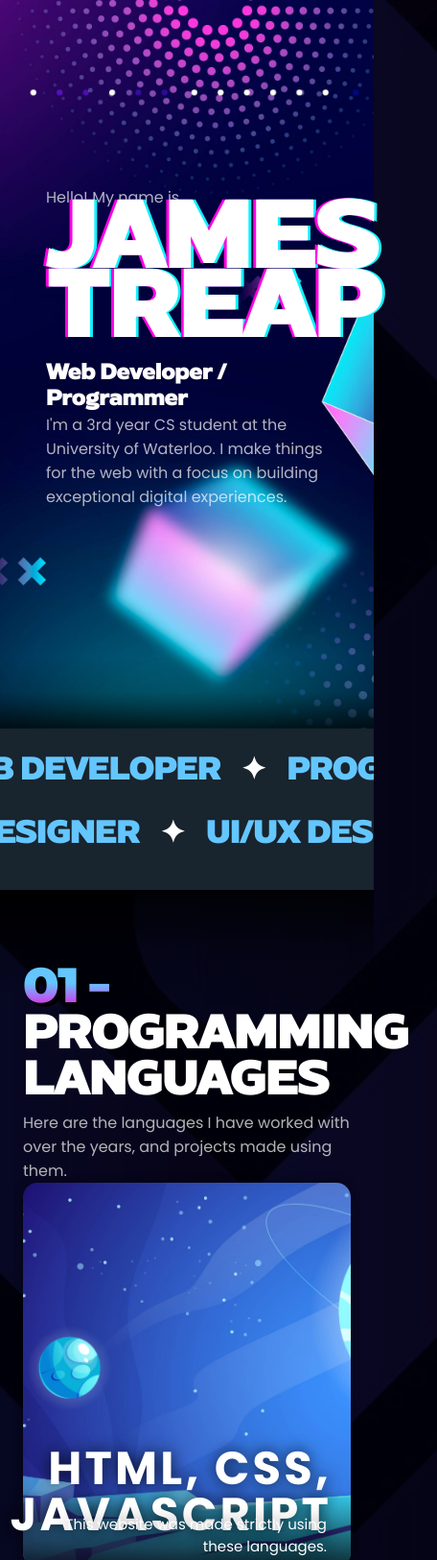
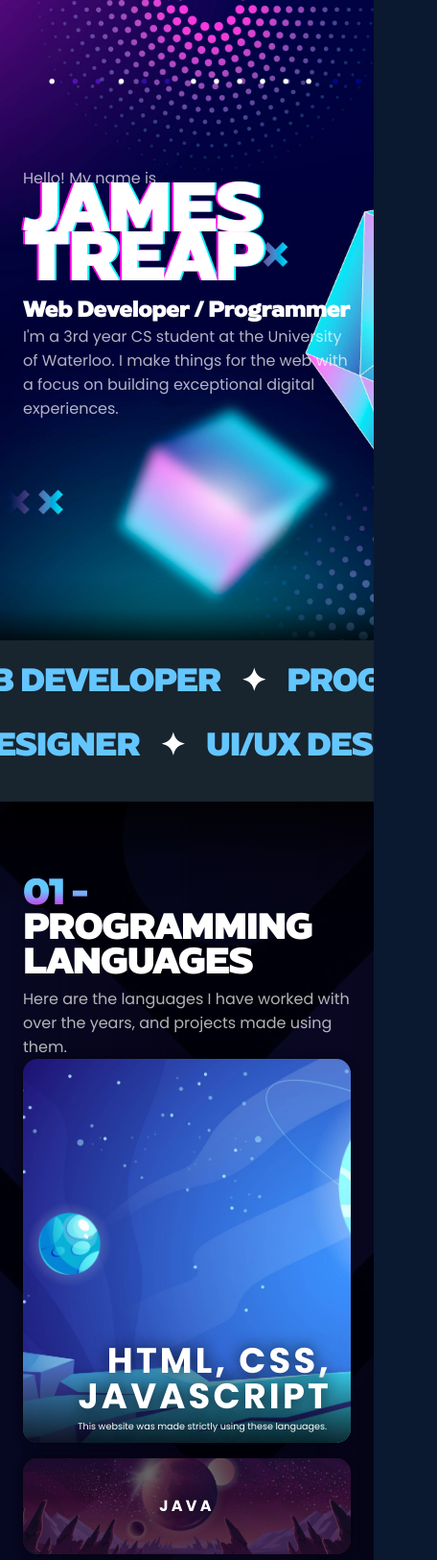
Before and after one commit to JamesTreap/JamesTreap.github.io, a plain HTML site: page index.html in a window 390 px wide. Shown: the top 1625 px of the page at 96% size, 456 px wide, since content can reach past the window. Drawn offline with Linux system fonts and the light colour scheme.

Commit message:
Updated style.css
Improved margins to better-fit content and fonts on mobile. Also fixed an issue with overflow-x not being set, causing horizontal scroll issues.

```diff
--- a/style.css
+++ b/style.css
@@ -116,6 +116,23 @@ button a:hover{
   transition: 200ms ease-in-out background-color;
 }
 
+/* responsiveness for the default values */
+/* wishing I had SASS for this :( */
+@media screen and (max-width: 650px) {
+  h1 {
+    font-size: 6em;
+  }
+}
+@media screen and (max-width: 460px) {
+  h1 {
+    font-size: 4.3em;
+  }
+  h3 {
+    font-size: 2.25em;
+  }
+}
+
+
 /* ---- styling for the body of the page ---- */
 body {
   min-width: var(--minWidth);
@@ -124,6 +141,7 @@ body {
   background-image: url("images/background2.jpg");
   background-blend-mode: multiply;
   background-size: cover;
+  overflow-x: hidden;
 }
 
 /* ---- header styling --------- */
@@ -154,13 +172,6 @@ header {
   list-style: none;
 }
 
-/* for responsiveness on mobile */
-@media screen and (max-width: 750px) {
-  .nav-list li a {
-    display: none;
-  }
-}
-
 .nav-list li {
   display: inline-block;
   padding-left: 1em;
@@ -186,6 +197,17 @@ header {
   animation-duration: 0.5s;
   animation-delay: calc(var(--offset) + var(--index) * 0.5s);
   animation-fill-mode: both;
+}
+
+/* for responsiveness on mobile */
+@media screen and (max-width: 750px) {
+  .nav-list li a {
+    display: none;
+  }
+  .nav-list li {
+    padding-left: 0em;
+    padding-right: 0em;
+  }
 }
 
 @keyframes enterUp {
@@ -230,13 +252,6 @@ header {
   animation-fill-mode: both;
 }
 
-/* responsiveness for h1 */
-@media screen and (max-width: 650px) {
-  .tabText h1 {
-    font-size: 6em;
-  }
-}
-
 .tabText h6 {
   animation-name: enterin;
   animation-duration: 1s;
@@ -258,7 +273,6 @@ header {
   animation-delay: 5.5s;
   animation-fill-mode: both;
 }
-
 
 /* ---- styling for the roles section ----*/
 .roles {
@@ -313,13 +327,6 @@ header {
                                               transparent 90%,
                                             rgba(0,0,0,0.2) 95%,
                                             rgba(0,0,0,0.8));
-}
-
-@media screen and (max-width: 550px){
-  #programExp {
-    padding-right: var(--paddingCalcMobile);
-    padding-left: var(--paddingCalcMobile);
-  }
 }
 
 #programExp .container {
@@ -396,6 +403,12 @@ img {
   right: 20px;
 }
 
+@media screen and (max-width: 550px) {
+  .img.show_img h4 {
+    font-size: 2.3em;
+  }
+}
+
 .img p {
   bottom: 0%;
   right: 0%;
@@ -403,7 +416,7 @@ img {
 }
 
 .img.show_img p {
-  font-size: 15px;
+  font-size: 1em;
   z-index: 10;
   bottom: 0%;
   right: 0%;
@@ -417,6 +430,13 @@ img {
   transition-delay: 150ms;
 }
 
+@media screen and (max-width: 550px) {
+  .img.show_img p {
+    font-size: 0.6em;
+  }
+}
+
+
 @keyframes enterin {
   from {left: -100px;}
   to {left: 0px;}
@@ -429,7 +449,6 @@ img {
   }
 }
 
-/* for responsiveness on mobile */
 @media screen and (max-width: 961px) {
   #programExp .container {
     flex-direction: column;
@@ -541,6 +560,7 @@ img {
     width: 8em;
   }
 }
+
 
 /* web portfolio --------------------------------------------------------------- */
 #webPort {
@@ -682,5 +702,10 @@ svg:hover {
   border-radius: 25em;
 }
 
-
-/* -- improve responsiveness -- */
+/* for responsiveness on mobile */
+@media screen and (max-width: 550px){
+  .landingTab, #programExp, #employHist, #webPort, #volunteer, #contact, footer {
+    padding-right: var(--paddingCalcMobile);
+    padding-left: var(--paddingCalcMobile);
+  }
+}
```
